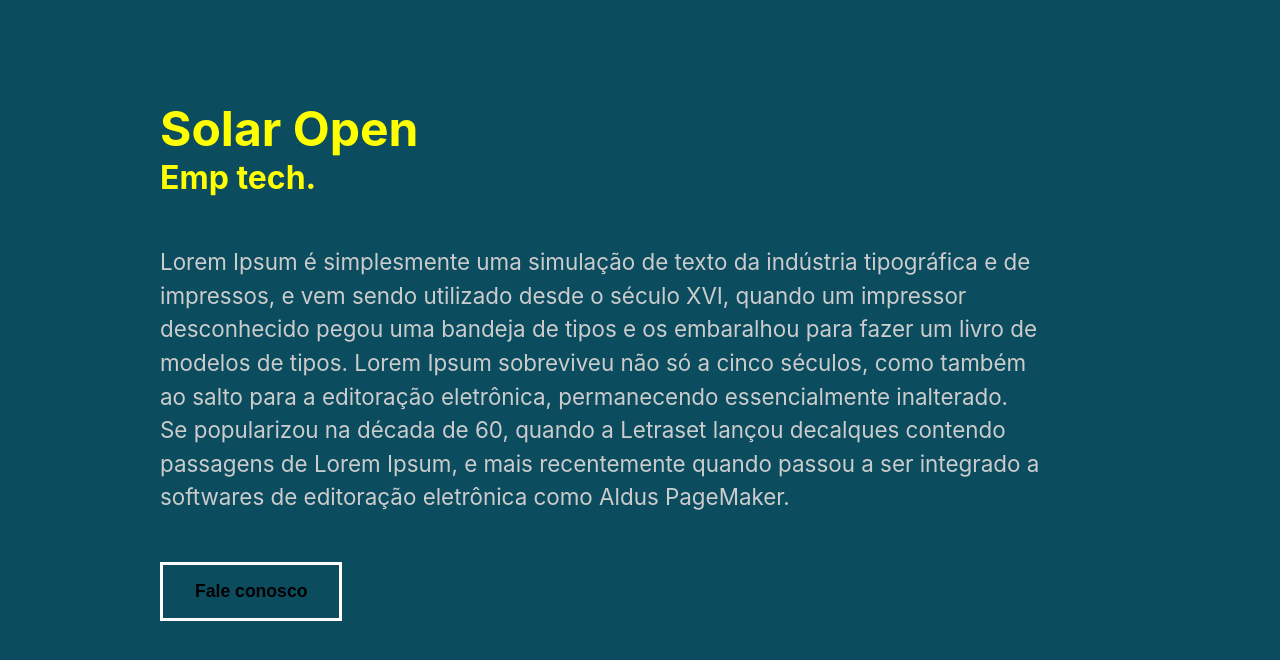
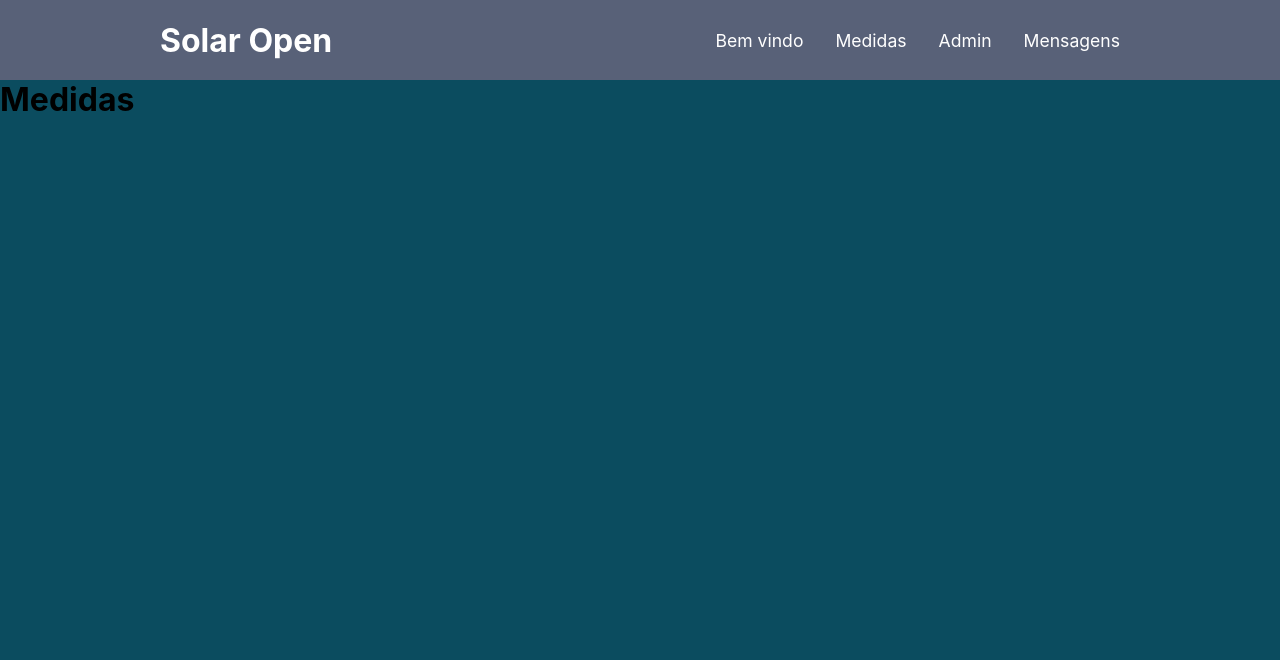
Before and after one commit to ferrariz1n/SiteSolarOpen, a React (Create React App) app in the folder frontend/: page /medidas in a window 1280 px wide. Shown: the top 660 px of the page. Built offline with nearby package versions, Linux system fonts and the light colour scheme.

Commit message:
Update frontend

```diff
--- a/frontend/package.json
+++ b/frontend/package.json
@@ -9,6 +9,7 @@
     "http-proxy-middleware": "^3.0.0",
     "react": "^18.3.1",
     "react-dom": "^18.3.1",
+    "react-router-dom": "^6.23.1",
     "react-scripts": "5.0.1",
     "styled-components": "^6.1.11",
     "web-vitals": "^2.1.4"
--- a/frontend/src/App.js
+++ b/frontend/src/App.js
@@ -1,13 +1,24 @@
 import React from 'react'
-import Bemvindo from './paginas/bemvindo'
+import {BrowserRouter as Router, Routes, Route} from 'react-router-dom'
+import Bemvindo from './paginas/Bemvindo'
 import EstilosGlobais from './componentes/EstilosGlobais'
+import Medidas from './paginas/Medidas'
+import Mensagens from './paginas/Mensagens'
+import Admin from './paginas/Admin'
+import Menu from './componentes/Menu'
 
 function App(){
   return(
-    <div>
+    <Router>
       <EstilosGlobais/>
-      <Bemvindo/>
-    </div>
+      <Menu/>
+      <Routes>
+        <Route path='/' element = {<Bemvindo />}/>
+        <Route path='/medidas' element = {<Medidas />}/>
+        <Route path='/admin' element = {<Admin />}/>
+        <Route path='/mensagens' element = {<Mensagens />}/>
+      </Routes>
+    </Router>
   )
 }
 export default App
--- a/frontend/src/componentes/EstilosGlobais.js
+++ b/frontend/src/componentes/EstilosGlobais.js
@@ -40,7 +40,7 @@ const EstilosGlobais = createGlobalStyle `
     p{
     padding: 3rem 0rem;
     color: #ccc;
-    font-size: 1.4rem;
+    font-size: 1rem;
     line-height: 150%;
     }
     label{
--- /dev/null
+++ b/frontend/src/componentes/Menu.js
@@ -0,0 +1,45 @@
+import React from "react";
+import styled from "styled-components"
+import {Link} from "react-router-dom"
+
+const StyledMenu = styled.div`
+    background: #586178;
+    color: white;
+    min-height: 10vh;
+    display: flex;
+    margin: auto;
+    justify-content: space-between;
+    align-items: center;
+    padding: 1rem 10rem;
+    ul{
+        display: flex;
+        list-style: none;
+
+    }
+    li{
+        padding-left: 2rem;
+    }
+    a{
+        color: white;
+        text-decoration: none;
+        &:hover{
+            background-color: black;
+            color: white;
+        }
+    }
+`;
+
+const Menu = ()=>{
+    return(
+        <StyledMenu>
+            <h1>Solar Open</h1>
+            <ul>
+                <li><Link to ='/'>Bem vindo</Link></li>
+                <li><Link to ='/medidas'>Medidas</Link></li>
+                <li><Link to ='/admin'>Admin</Link></li>
+                <li><Link to ='/mensagens'>Mensagens</Link></li>
+            </ul>
+        </StyledMenu>
+    )
+}
+export default Menu
--- /dev/null
+++ b/frontend/src/paginas/Admin.js
@@ -0,0 +1,10 @@
+import React from "react";
+
+const Admin = ()=>{
+    return(
+        <div>
+            <h1>Admin</h1>
+        </div>
+    )
+}
+export default Admin
--- /dev/null
+++ b/frontend/src/paginas/Medidas.js
@@ -0,0 +1,10 @@
+import React from "react";
+
+const Medidas = ()=>{
+    return(
+        <div>
+            <h1>Medidas</h1>
+        </div>
+    )
+}
+export default Medidas
--- /dev/null
+++ b/frontend/src/paginas/Mensagens.js
@@ -0,0 +1,10 @@
+import React from "react";
+
+const Mensagens = ()=>{
+    return(
+        <div>
+            <h1>Mensagens</h1>
+        </div>
+    )
+}
+export default Mensagens
```
Also changed, not shown: 1 other file (tests, documents, lock files or other folders).
